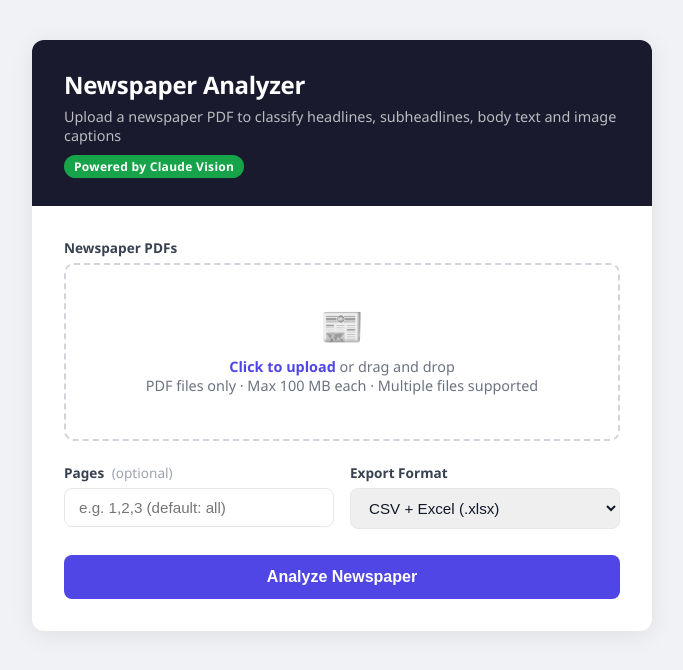
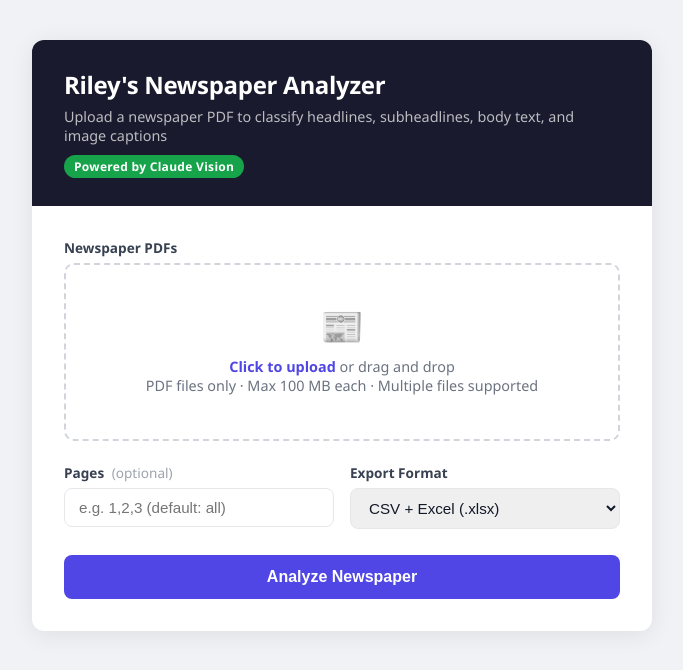
Before and after one commit to relianceenwerem/ENG6819, a Flask app: page / in a window 1280 px wide. Shown: the top 670 px of the page, without its empty margins (298-981 px from the left). Run offline with Flask 3, Linux system fonts and the light colour scheme.

Commit message:
Update title and description in index.html
Riley's

```diff
--- a/templates/index.html
+++ b/templates/index.html
@@ -182,8 +182,8 @@
 <body>
 <div class="card">
   <div class="card-header">
-    <h1>Newspaper Analyzer</h1>
-    <p>Upload a newspaper PDF to classify headlines, subheadlines, body text and image captions</p>
+    <h1>Riley's Newspaper Analyzer</h1>
+    <p>Upload a newspaper PDF to classify headlines, subheadlines, body text, and image captions</p>
     <span class="badge">Powered by Claude Vision</span>
   </div>
 
```
